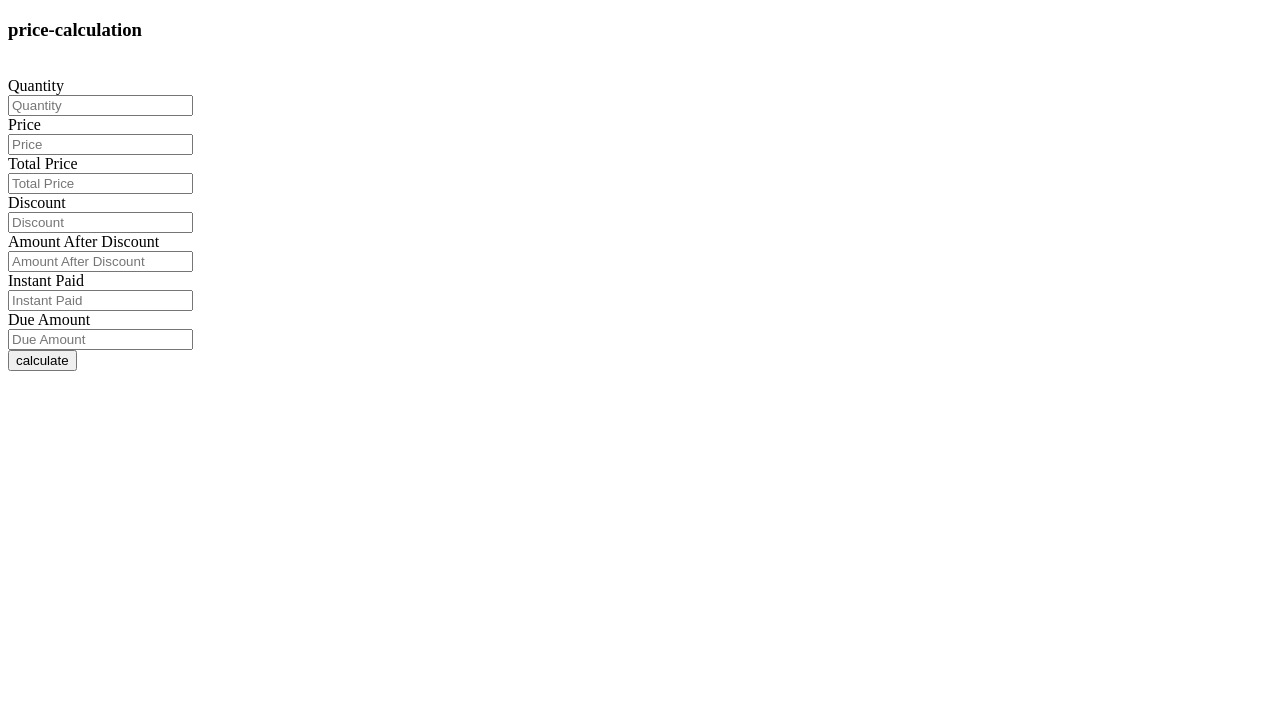
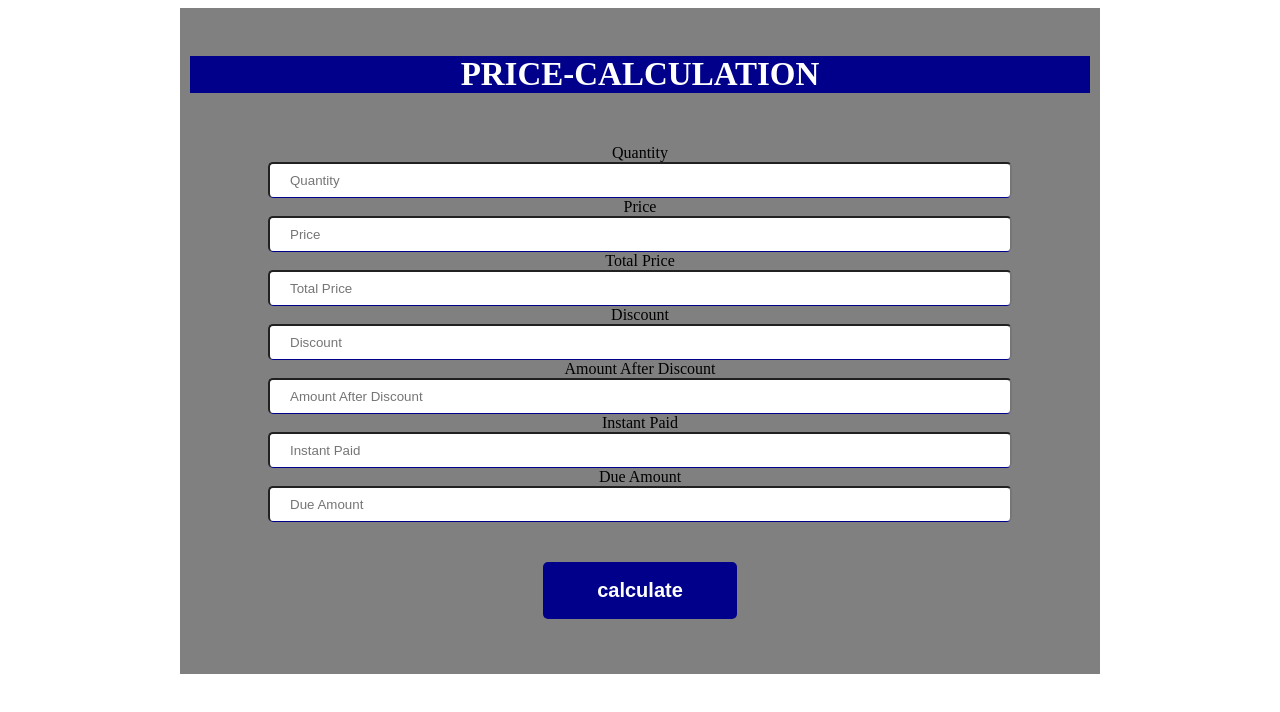
Before and after one commit to sadia1993-design/js-product-calculation, a plain HTML site: page index.html in a window 1280 px wide. Drawn offline with Linux system fonts and the light colour scheme.

Commit message:
last commit

```diff
--- a/index.html
+++ b/index.html
@@ -7,7 +7,7 @@
     <meta http-equiv="X-UA-Compatible" content="ie=edge">
     <title>Document</title>
 
-	<link type="text/css" href="style.css" >
+	<link type="text/css" href="style.css" rel="stylesheet">
 </head>
 
 <body>
--- a/style.css
+++ b/style.css
@@ -1,3 +1,4 @@
+
 /*  .accordion {
 			width: 900px;
 			margin: 0 auto;
@@ -21,6 +22,7 @@
 			color: #fff;
 			text-align: justify;
 		}  */
+
 
 		.price-calculation {
     width: 900px;
```
